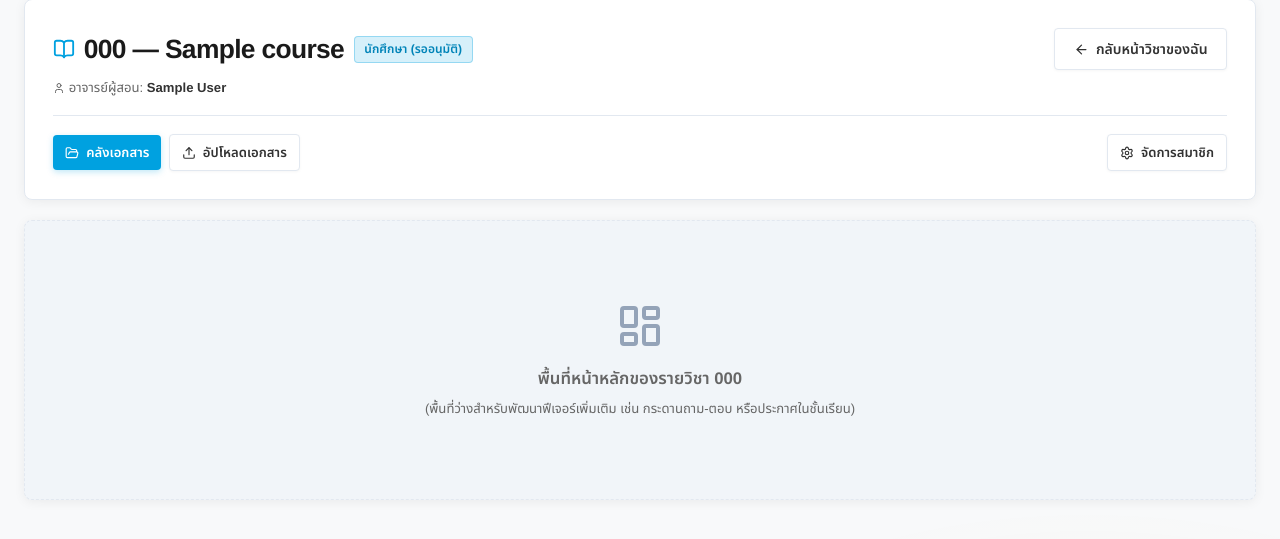
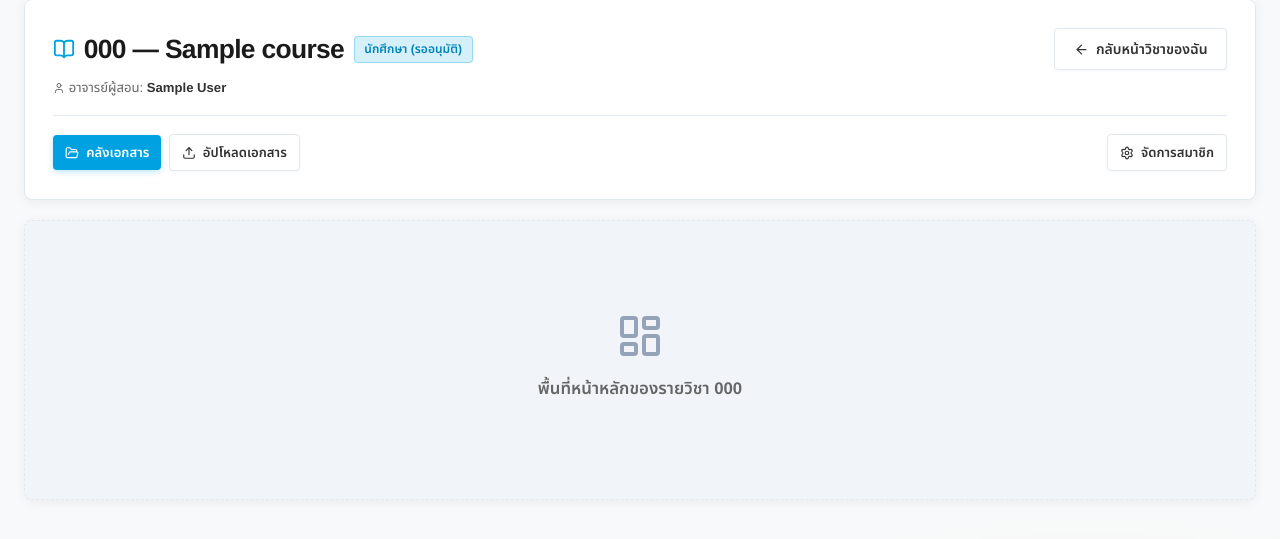
Before and after one commit to 6710685055/CN331_MawongMavods, a Django app: page /courses/1/ in a window 1280 px wide. Shown: the part 93-632 px from the top of the page. Run offline with Django 5.2, Linux system fonts and the light colour scheme; a user stored in the database is signed in; tables that the repository leaves empty hold one stand-in row (values such as "Sample post"); data that the repository does not hold is empty; some libraries are stand-ins or nearby versions.

Commit message:
fix: modify webpage

```diff
--- a/templates/courses/course_detail.html
+++ b/templates/courses/course_detail.html
@@ -89,7 +89,7 @@
         พื้นที่หน้าหลักของรายวิชา {{ course.code }}
       </p>
       <p class="help" style="margin:0;">
-        (พื้นที่ว่างสำหรับพัฒนาฟีเจอร์เพิ่มเติม เช่น กระดานถาม-ตอบ หรือประกาศในชั้นเรียน)
+
       </p>
     {% endblock %}
   </div>
```
